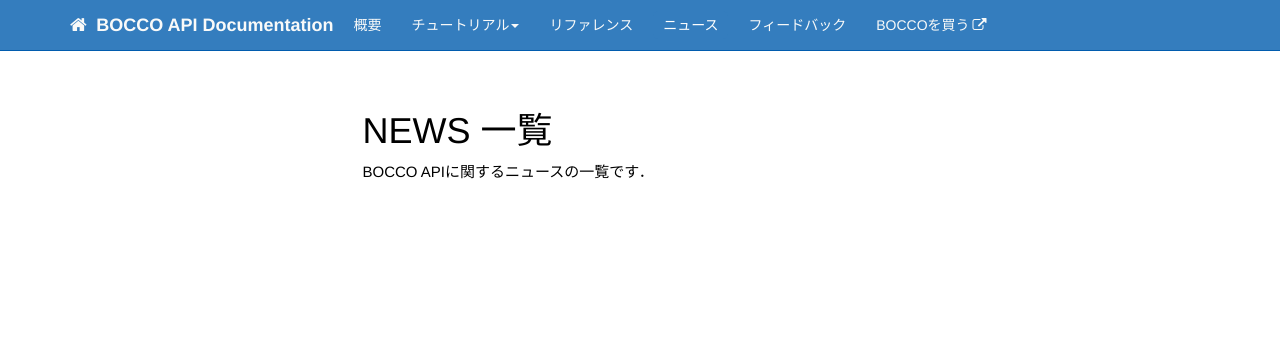
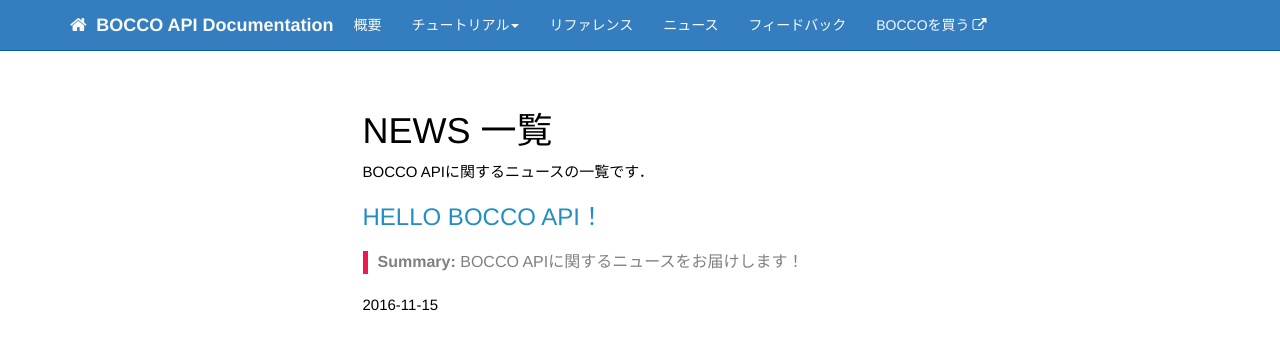
Before and after one commit to YUKAI/bocco-api-docs, a Jekyll site: the page built from news/index.html, in a window 1280 px wide. Shown: the top 350 px of the page. Built offline with Jekyll 4.4.1, drawn with Linux system fonts in a browser that asks for light colours; nearby versions of some CDN libraries; the list of posts is cut into pages by our own code; comment, search, counter and statistics services are not loaded; part of the change alters nothing that is shown.

Commit message:
add post '2016-11-15-hello-bocco-api'

```diff
--- a/_includes/head.html
+++ b/_includes/head.html
@@ -33,4 +33,4 @@
 <script src="https://oss.maxcdn.com/libs/respond.js/1.4.2/respond.min.js"></script>
 <![endif]-->
 
-<link rel="alternate" type="application/rss+xml" title="{{ site.title }}" href="{{ "feed.xml" | prepend: site.url }}">
+<link rel="alternate" type="application/rss+xml" title="{{ site.title }}" href="{{ "/feed.xml" | prepend: site.url }}">
--- /dev/null
+++ b/_posts/2016-11-15-hello-bocco-api.md
@@ -0,0 +1,70 @@
+---
+title: HELLO BOCCO API！
+keywords: 使用例
+last_updated: November 15, 2016
+tags: []
+toc_at_sidebar: true
+summary: BOCCO APIに関するニュースをお届けします！
+---
+
+## NEWSページはじめました
+
+　はじめまして！ BOCCO API開発の中の人です。
+
+　先日から実験的に提供をはじめたBOCCO API、多くの方々に使用していただけているようで何よりです。
+今後、もっともっとBOCCO APIを利用したアプリ開発を盛り上げていくために、BOCCO APIの使い方や使用例などをNEWSとして紹介していきたいと思います☺️
+
+　今回は、まっさきにBOCCO APIを利用してくださっている方の中から、いくつかピックアップして紹介したいと思います！
+
+## PICK UP
+
+### こんなこといいな、できたらいいな♪
+
+[ロボットがランチメニューを提案し、出前を取ってくれる未来のサービス](http://hacklog.jp/works/3612)
+
+　BOCCOとお話するだけでおすすめのランチがあなたのおうちに届くアプリです！未来を感じますね〜。
+こちらのアプリは、kintone APIやTwilio for KDDI Web CommunicationsのAPIを組み合わせて、スマートフォンやパソコンを使うことなく、注文が行えるようです。
+これならお年寄りの方やお子様にも簡単に扱えますね！
+
+　APIを公開したことで、こういった外部のサービスとも連携させることができるようになりました。
+みなさんも様々なサービスとBOCCOを組み合わせて未来のサービスを考えてみては？？？
+
+### BOCCOでおうちの電力消費をチェック！
+
+[スマートメーターとBOCCOを連携させる](http://route-b.iij.ad.jp/archives/116)
+
+　毎日の消費電力が気になる方、BOCCOとスマートメーターを連携させて、おうちの消費電力をチェックしませんか？
+外出先でも、BOCCOにメッセージを送るだけでおうちの電力使用状況がわかったりしちゃいます！
+
+　今後10年間の間に、スマートホーム・スマートハウスと呼ばれる技術によって家の中がもっと便利になると言われています。
+あなたもBOCCO APIを利用して一足先にスマートな暮らしを体験してみませんか？
+
+
+### 毎日の癒しにBOCCOを
+
+[可愛いロボットBOCCOに癒してもらおう](https://cybozudev.zendesk.com/hc/ja/articles/213790523-可愛いロボットBOCCOに癒してもらおう)
+
+　みなさん毎日お仕事おつかれさまです。毎日の仕事の終わりにBOCCOから優しいメッセージをかけてもらって癒されましょう。
+こちらの記事では、BOCCO APIとkintone APIを利用して、日報を提出した際にBOCCOが声を掛けてくれるアプリを作成しています。
+
+　日報を提出したときに、 _「遅くまで大変でしたね。」_ なんて声をかけてもらったらそれだけで嬉しいですね。
+
+### iOSアプリからBOCCOを使う！
+
+[#BOCCO API β版 を Swift から弄るライブラリを作った](http://tf-web.jp/bocco-api-β版-を-swift-から弄るライブラリを作った/#comment-9764)
+
+　こちらはなんと、BOCCO APIをSwiftからいじることができるライブラリです！iOSアプリ開発のスタンダードであるSwift、これを使えばBOCCOと連携させていろいろできるiOSアプリが作れそうですね。
+
+
+### APIを一通り試してみた
+
+[【BOCCO開発】BOCCOのAPIが公開されたので使ってみました。](http://robotstart.info/2016/10/06/bocco_api-review.html)
+
+　こちらの記事では、BOCCOアプリのインストールからはじまり、[チュートリアル](/get_access_token.html)に沿ってBOCCO APIを一通り使用してくださっています。
+チュートリアルを行う際に一緒にご覧になると参考になりそうです！
+
+## さいごに
+　いかがでしたでしょうか。BOCCO APIを利用することで、様々アイデアが生まれているようでこれからがとても楽しみですね。
+今後、BOCCO APIの開発もどんどん進めていくので、みなさん楽しみにしていてください！
+
+　また、BOCCO APIを使う際になにか不明な点があれば、[Feedback](/index.html#feedback)から、メール or BOCCO APIのgithubにお気軽にお問い合わせください！
```
